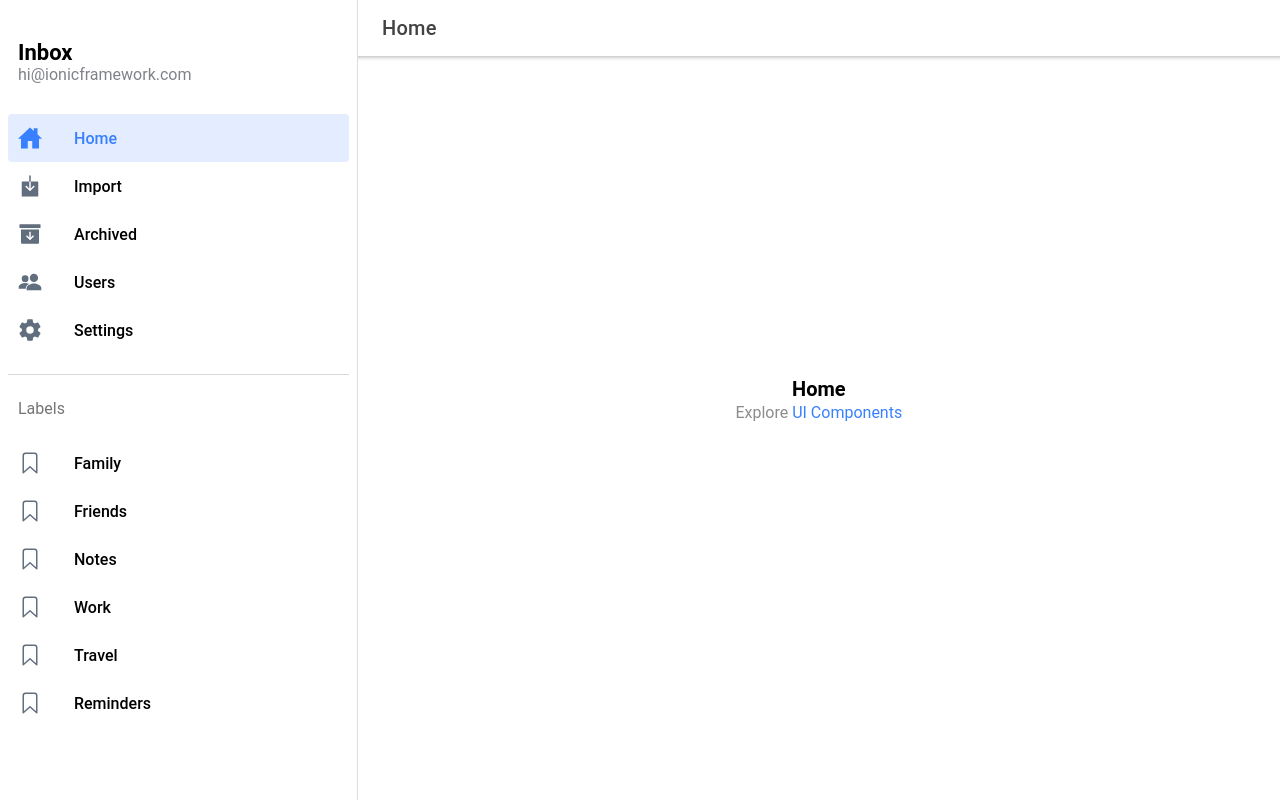
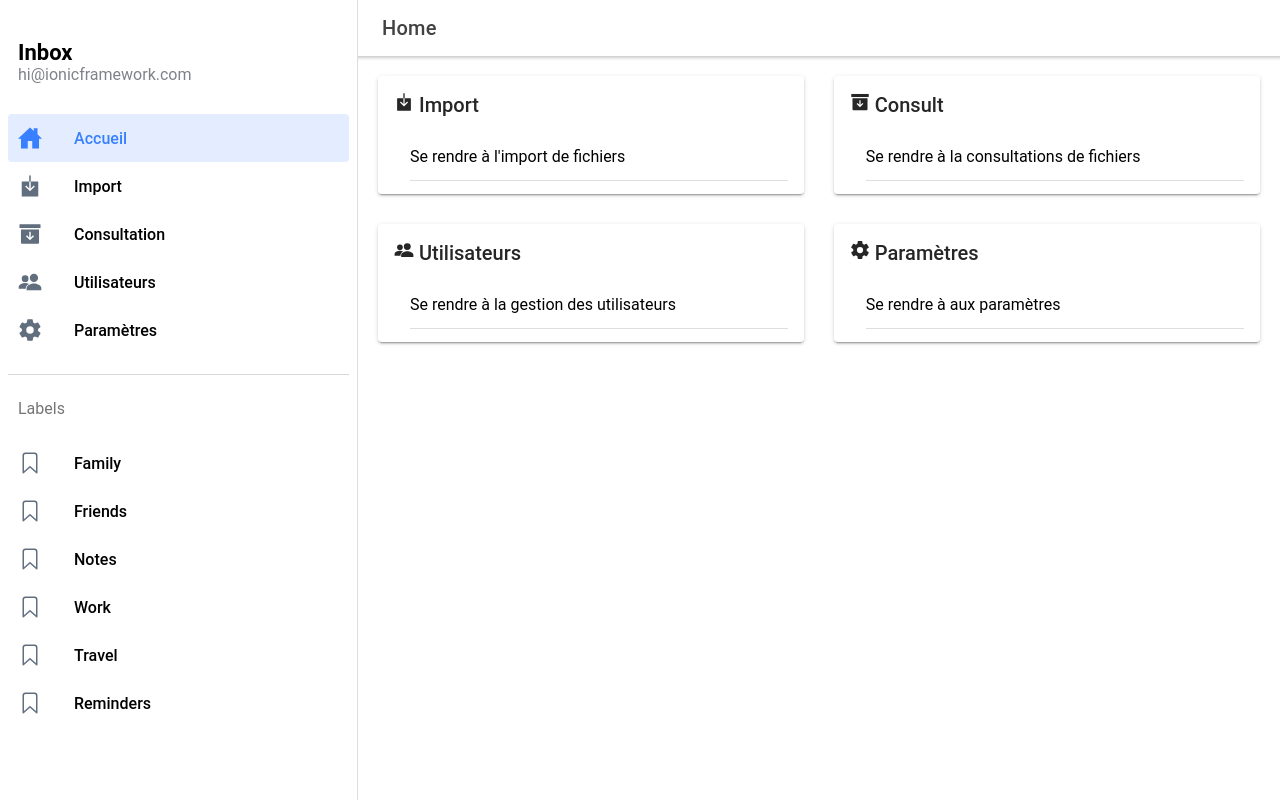
Before and after one commit to JordanRousseau/WorkShop2020Front, a React (Create React App) app: page /page/Home in a window 1280 px wide. Built offline with nearby package versions, Linux system fonts and the light colour scheme.

Commit message:
Add : Homepage & consultation

```diff
--- /dev/null
+++ b/src/components/ConsultContainer.tsx
@@ -0,0 +1,121 @@
+import { IonCard, IonCardHeader, IonCardTitle, IonCardContent, IonGrid, IonRow, IonCol,IonItem, IonLabel } from '@ionic/react';
+import React from 'react';
+import './ExploreContainer.css';
+
+interface ContainerProps {
+
+}
+
+const ConsultContainer: React.FC<ContainerProps> = () => {
+    return (
+        <IonGrid>
+          <IonRow>
+            <IonCol>
+              <IonCard>
+                <IonCardHeader>
+                  <IonCardTitle>Devis</IonCardTitle>
+                </IonCardHeader>
+                  <IonCardContent>
+                  <IonItem routerLink="/page/Documents">
+                    <IonLabel>
+                      Consulter les Devis
+                    </IonLabel>
+                  </IonItem>
+                  </IonCardContent>
+              </IonCard>
+            </IonCol>
+            <IonCol>
+              <IonCard>
+                <IonCardHeader>
+                  <IonCardTitle>Commande</IonCardTitle>
+                </IonCardHeader>
+                  <IonItem routerLink="/page/Documents">
+                    <IonLabel>
+                      Consulter les bon de Commande
+                    </IonLabel>
+                  </IonItem>
+              </IonCard>
+            </IonCol>
+            <IonCol>
+              <IonCard>
+                <IonCardHeader>
+                  <IonCardTitle>Livraison</IonCardTitle>
+                </IonCardHeader>
+                  <IonCardContent>
+                  <IonItem routerLink="/page/Home">
+                    <IonLabel>
+                      Consulter les bon de Livraison
+                    </IonLabel>
+                  </IonItem>
+                  </IonCardContent>
+              </IonCard>
+            </IonCol>
+          </IonRow>
+          <IonRow>
+            <IonCol>
+              <IonCard>
+                <IonCardHeader>
+                  <IonCardTitle>Facture</IonCardTitle>
+                </IonCardHeader>
+                  <IonCardContent>
+                  <IonItem routerLink="/page/Home">
+                    <IonLabel>
+                      Consulter les Facture
+                    </IonLabel>
+                  </IonItem>
+                  </IonCardContent>
+              </IonCard>
+            </IonCol>
+            <IonCol>
+              <IonCard>
+                <IonCardHeader>
+                  <IonCardTitle>Paie</IonCardTitle>
+                </IonCardHeader>
+                  <IonCardContent>
+                  <IonItem routerLink="/page/Home">
+                    <IonLabel>
+                      Consulter les fiches de Paie
+                    </IonLabel>
+                  </IonItem>
+                  </IonCardContent>
+              </IonCard>
+            </IonCol>
+            <IonCol>
+              <IonCard>
+                <IonCardHeader>
+                  <IonCardTitle>Réunion</IonCardTitle>
+                </IonCardHeader>
+                  <IonCardContent>
+                  <IonItem routerLink="/page/Home">
+                    <IonLabel>
+                      Consulter les notes de Réunion
+                    </IonLabel>
+                  </IonItem>
+                  </IonCardContent>
+              </IonCard>
+            </IonCol>
+          </IonRow>
+          <IonRow>
+            <IonCol>
+              <IonCard>
+                <IonCardHeader>
+                  <IonCardTitle>Spécification</IonCardTitle>
+                </IonCardHeader>
+                  <IonCardContent>
+                  <IonItem routerLink="/page/Home">
+                    <IonLabel>
+                      Consulter les notes de Spécification
+                    </IonLabel>
+                  </IonItem>
+                  </IonCardContent>
+              </IonCard>
+            </IonCol>
+            <IonCol></IonCol>
+            <IonCol></IonCol>
+          </IonRow>
+        </IonGrid>
+    );
+
+};
+
+export default ConsultContainer;
--- /dev/null
+++ b/src/components/DocumentContainer.tsx
@@ -0,0 +1,60 @@
+import { IonItem, IonLabel, IonContent, IonList, IonListHeader, IonMenuToggle } from '@ionic/react';
+//import { bookmarkOutline } from 'ionicons/icons';
+import React from 'react';
+import './ExploreContainer.css';
+
+interface ContainerProps {
+    type: string;
+}
+
+interface DocumentProps {
+
+    title: string;
+    url: string;
+}
+
+const documentList: DocumentProps[] = [
+    {
+      title: 'devis1',
+      url: '/page/Home'
+    },
+    {
+      title: 'devis2',
+      url: '/page/Import'
+    },
+    {
+      title: 'devis3',
+      url: '/page/Consult',
+    },
+    {
+      title: 'devis4',
+      url: '/page/Users'
+    },
+    {
+      title: 'devis5',
+      url: '/page/Settings'
+    }
+
+  ];
+
+const DocumentContainer: React.FC<ContainerProps> = ({ type }) => {
+    return (
+    <IonContent>
+        <IonList id="inbox-list">
+          <IonListHeader><strong>{type}</strong></IonListHeader>
+          {documentList.map((documentProps, index) => {
+            return (
+              <IonMenuToggle key={index} autoHide={false}>
+                <IonItem  routerLink={documentProps.url} routerDirection="none" lines="none" detail={false}>
+                  <IonLabel>{documentProps.title}</IonLabel>
+                </IonItem>
+              </IonMenuToggle>
+            );
+          })}
+        </IonList>
+      </IonContent>
+    );
+
+};
+
+export default DocumentContainer;
--- a/src/components/ExploreContainer.css
+++ b/src/components/ExploreContainer.css
@@ -1,4 +1,4 @@
-.container {
+s.container {
   text-align: center;
   position: absolute;
   left: 0;
--- a/src/components/ExploreContainer.tsx
+++ b/src/components/ExploreContainer.tsx
@@ -1,19 +1,28 @@
-import { IonCard, IonCardHeader, IonCardTitle, IonCardContent } from '@ionic/react';
 import React from 'react';
+import ConsultContainer from './ConsultContainer';
+import DocumentContainer from './DocumentContainer';
 import './ExploreContainer.css';
+import HomeContainer from './HomeContainer';
 
 interface ContainerProps {
   name: string;
 }
 
 const ExploreContainer: React.FC<ContainerProps> = ({ name }) => {
+  if(name==='Home'){
+    return(<HomeContainer></HomeContainer>);
+  }else if (name==='Consult'){
+    return(<ConsultContainer></ConsultContainer>);
+  }else if (name==='Documents'){
+    return(<DocumentContainer type={name} ></DocumentContainer>);
+  }else{
     return (
       <div className="container">
         <strong>{name}</strong>
-        <p>Explore <a target="_blank" rel="noopener noreferrer" href="https://ionicframework.com/docs/components">UI Components</a></p>
+        <p>En Construction</p>
       </div>
     );
-
+  }
 };
 
 export default ExploreContainer;
--- /dev/null
+++ b/src/components/HomeContainer.tsx
@@ -0,0 +1,78 @@
+import { IonCard, IonCardHeader, IonCardTitle, IonCardContent, IonGrid, IonRow, IonCol, IonItem, IonLabel, IonIcon } from '@ionic/react';
+import { archiveOutline, archiveSharp, settingsOutline, settingsSharp, peopleOutline, peopleSharp, downloadOutline,downloadSharp} from 'ionicons/icons';
+import React from 'react';
+import './ExploreContainer.css';
+
+interface ContainerProps {
+
+}
+
+const HomeContainer: React.FC<ContainerProps> = () => {
+    return (
+        <IonGrid>
+          <IonRow>
+            <IonCol>
+              <IonCard>
+                <IonCardHeader>
+                  <IonCardTitle><IonIcon ios={downloadOutline} md={downloadSharp}></IonIcon> Import</IonCardTitle>
+                </IonCardHeader>
+                  <IonCardContent>
+                  <IonItem routerLink="/page/Import">
+                    <IonLabel>
+                      Se rendre à l'import de fichiers
+                    </IonLabel>
+                  </IonItem>
+                  </IonCardContent>
+              </IonCard>
+            </IonCol>
+            <IonCol>
+            <IonCard>
+                <IonCardHeader>
+                  <IonCardTitle><IonIcon ios={archiveOutline} md={archiveSharp}></IonIcon> Consult</IonCardTitle>
+                </IonCardHeader>
+                  <IonCardContent>
+                  <IonItem routerLink="/page/Consult">
+                    <IonLabel>
+                      Se rendre à la consultations de fichiers
+                    </IonLabel>
+                  </IonItem>
+                  </IonCardContent>
+              </IonCard>
+            </IonCol>
+          </IonRow>
+          <IonRow>
+            <IonCol>
+            <IonCard>
+                <IonCardHeader>
+                  <IonCardTitle><IonIcon ios={peopleOutline} md={peopleSharp}></IonIcon> Utilisateurs</IonCardTitle>
+                </IonCardHeader>
+                  <IonCardContent>
+                  <IonItem routerLink="/page/User">
+                    <IonLabel>
+                      Se rendre à la gestion des utilisateurs
+                    </IonLabel>
+                  </IonItem>
+                  </IonCardContent>
+              </IonCard>
+            </IonCol>
+            <IonCol>
+              <IonCard>
+                <IonCardHeader>
+                  <IonCardTitle><IonIcon ios={settingsOutline} md={settingsSharp}></IonIcon> Paramètres</IonCardTitle>
+                </IonCardHeader>
+                  <IonCardContent>
+                  <IonItem routerLink="/page/Settings">
+                    <IonLabel>
+                      Se rendre à aux paramètres
+                    </IonLabel>
+                  </IonItem>
+                  </IonCardContent>
+              </IonCard>
+            </IonCol>
+          </IonRow>
+        </IonGrid>
+    );
+
+};
+
+export default HomeContainer;
--- a/src/components/Menu.tsx
+++ b/src/components/Menu.tsx
@@ -24,7 +24,7 @@ interface AppPage {
 
 const appPages: AppPage[] = [
   {
-    title: 'Home',
+    title: 'Accueil',
     url: '/page/Home',
     iosIcon: homeOutline,
     mdIcon: homeSharp
@@ -36,19 +36,19 @@ const appPages: AppPage[] = [
     mdIcon: downloadSharp
   },
   {
-    title: 'Archived',
-    url: '/page/Archived',
+    title: 'Consultation',
+    url: '/page/Consult',
     iosIcon: archiveOutline,
     mdIcon: archiveSharp
   },
   {
-    title: 'Users',
+    title: 'Utilisateurs',
     url: '/page/Users',
     iosIcon: peopleOutline,
     mdIcon: peopleSharp
   },
   {
-    title: 'Settings',
+    title: 'Paramètres',
     url: '/page/Settings',
     iosIcon: settingsOutline,
     mdIcon: settingsSharp
```
